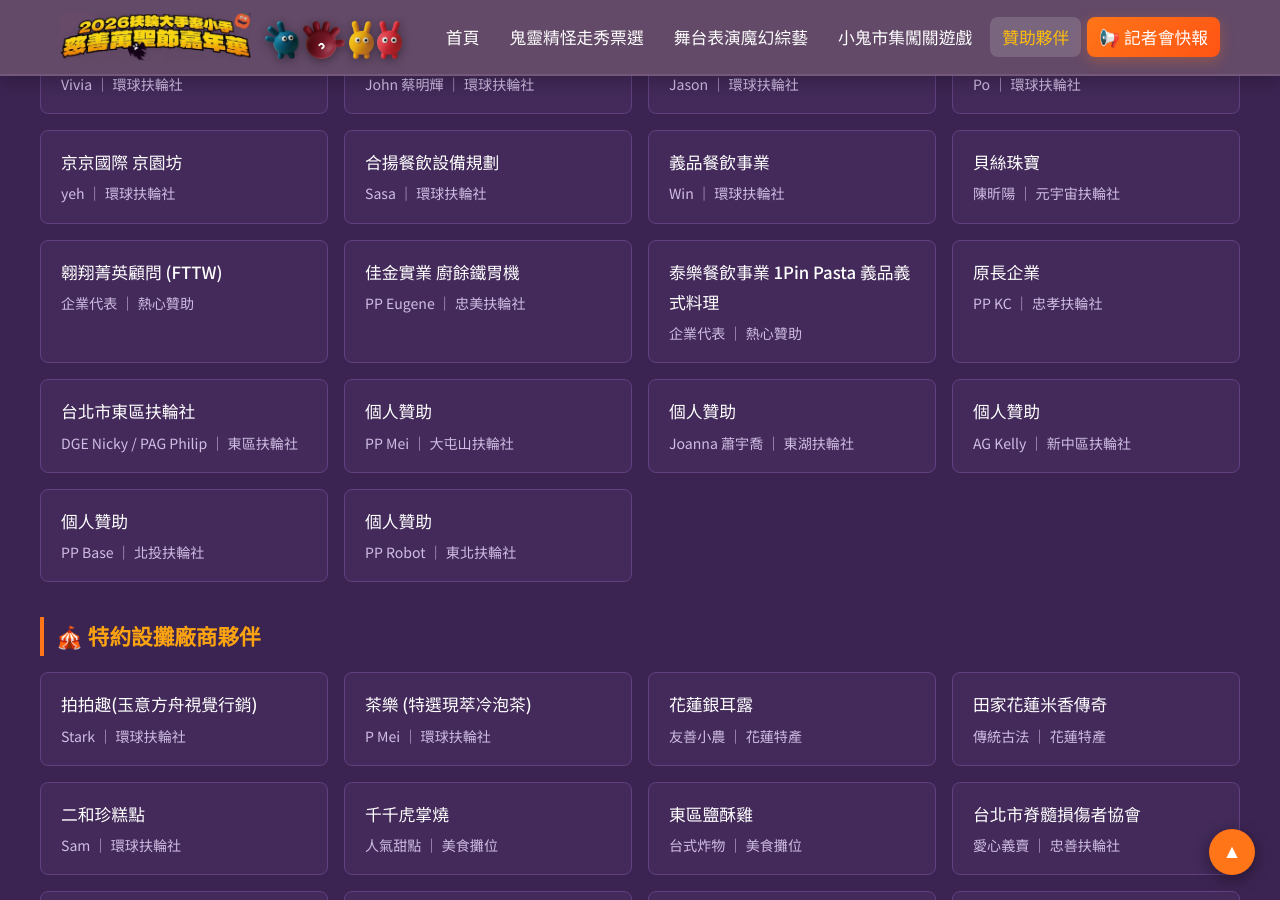
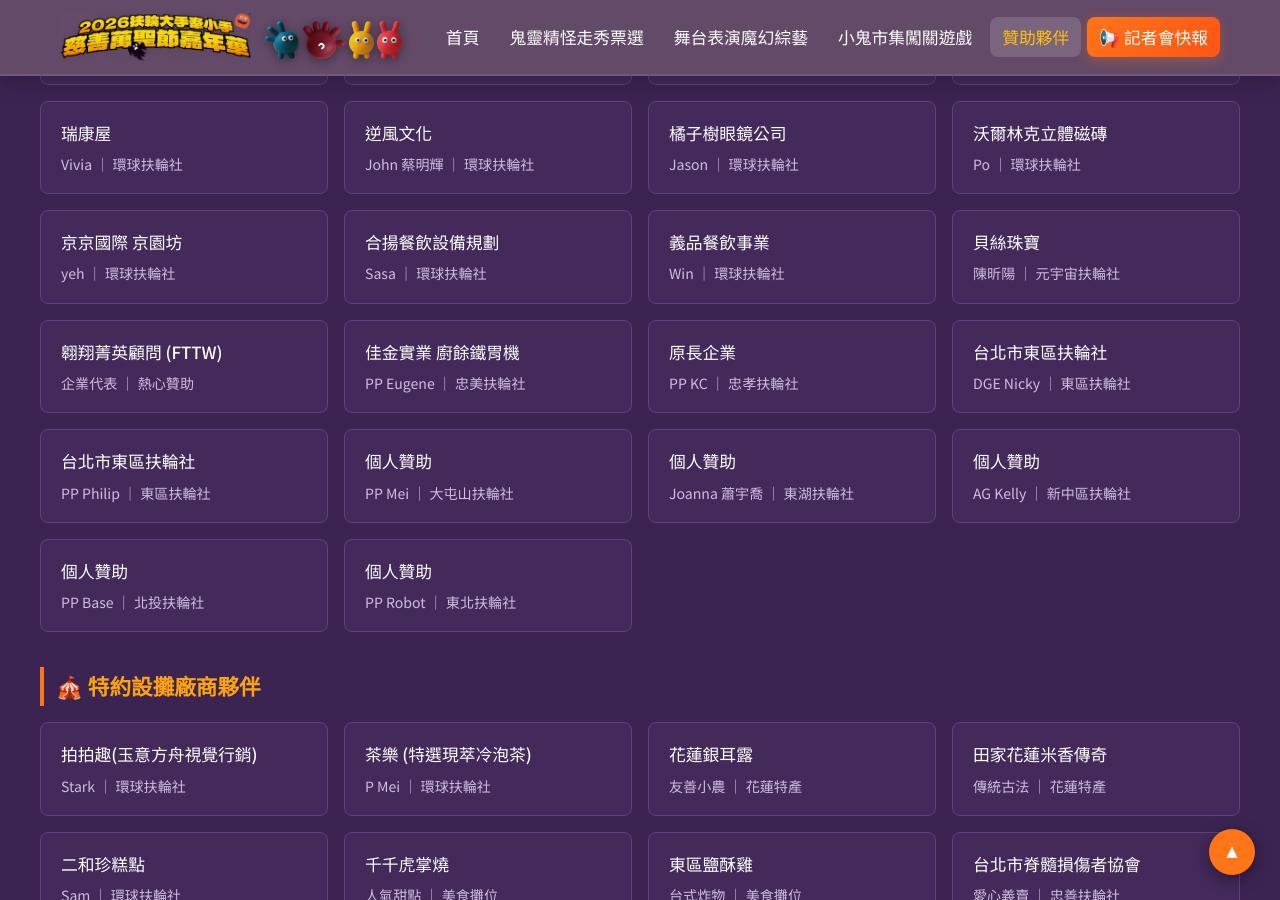
Before and after one commit to luhunglieh/Rotary-Happy-Halloween, a Jekyll site: the page built from pages/sponsors.html, in a window 1280 px wide and 900 px high, scrolled down 4371 px. Built offline with Jekyll 4.4.1, drawn with Linux system fonts in a browser that asks for light colours; some of the changed text lies outside the part shown.

Commit message:
feat: update co-organizing rotary clubs to 33 clubs and adjust sponsor records

```diff
--- a/_data/organizers.json
+++ b/_data/organizers.json
@@ -45,6 +45,10 @@
     "台北市士林扶輪社",
     "台北市白金扶輪社",
     "台北市新中區扶輪社",
-    "台北市忠誠扶輪社"
+    "台北市忠誠扶輪社",
+    "台北市忠信扶輪社",
+    "台北市元宇宙扶輪社",
+    "台北市東誠扶輪社",
+    "台北市東昇扶輪社"
   ]
 }
--- a/_data/sponsors.json
+++ b/_data/sponsors.json
@@ -28,9 +28,9 @@
     { "company": "貝絲珠寶", "sponsor": "陳昕陽", "club": "元宇宙扶輪社" },
     { "company": "翱翔菁英顧問 (FTTW)", "sponsor": "企業代表", "club": "熱心贊助" },
     { "company": "佳金實業 廚餘鐵胃機", "sponsor": "PP Eugene", "club": "忠美扶輪社" },
-    { "company": "泰樂餐飲事業 1Pin Pasta 義品義式料理", "sponsor": "企業代表", "club": "熱心贊助" },
     { "company": "原長企業", "sponsor": "PP KC", "club": "忠孝扶輪社" },
-    { "company": "台北市東區扶輪社", "sponsor": "DGE Nicky / PAG Philip", "club": "東區扶輪社" },
+    { "company": "台北市東區扶輪社", "sponsor": "DGE Nicky", "club": "東區扶輪社" },
+    { "company": "台北市東區扶輪社", "sponsor": "PP Philip", "club": "東區扶輪社" },
     { "company": "個人贊助", "sponsor": "PP Mei", "club": "大屯山扶輪社" },
     { "company": "個人贊助", "sponsor": "Joanna 蕭宇喬", "club": "東湖扶輪社" },
     { "company": "個人贊助", "sponsor": "AG Kelly", "club": "新中區扶輪社" },
--- a/pages/sponsors.html
+++ b/pages/sponsors.html
@@ -1,7 +1,7 @@
 ---
 layout: default
 title: 贊助夥伴
-description: 國際扶輪3522地區萬聖節嘉年華會贊助芳名錄。銘謝主辦社群、合辦單位、29所協辦扶輪社與鬼王級、鬼怪級、小惡魔級贊助企業熱心相挺！
+description: 國際扶輪3522地區萬聖節嘉年華會贊助芳名錄。銘謝主辦社群、合辦單位、33所協辦扶輪社與鬼王級、鬼怪級、小惡魔級贊助企業熱心相挺！
 ---
 
 <script type="application/ld+json">
```
